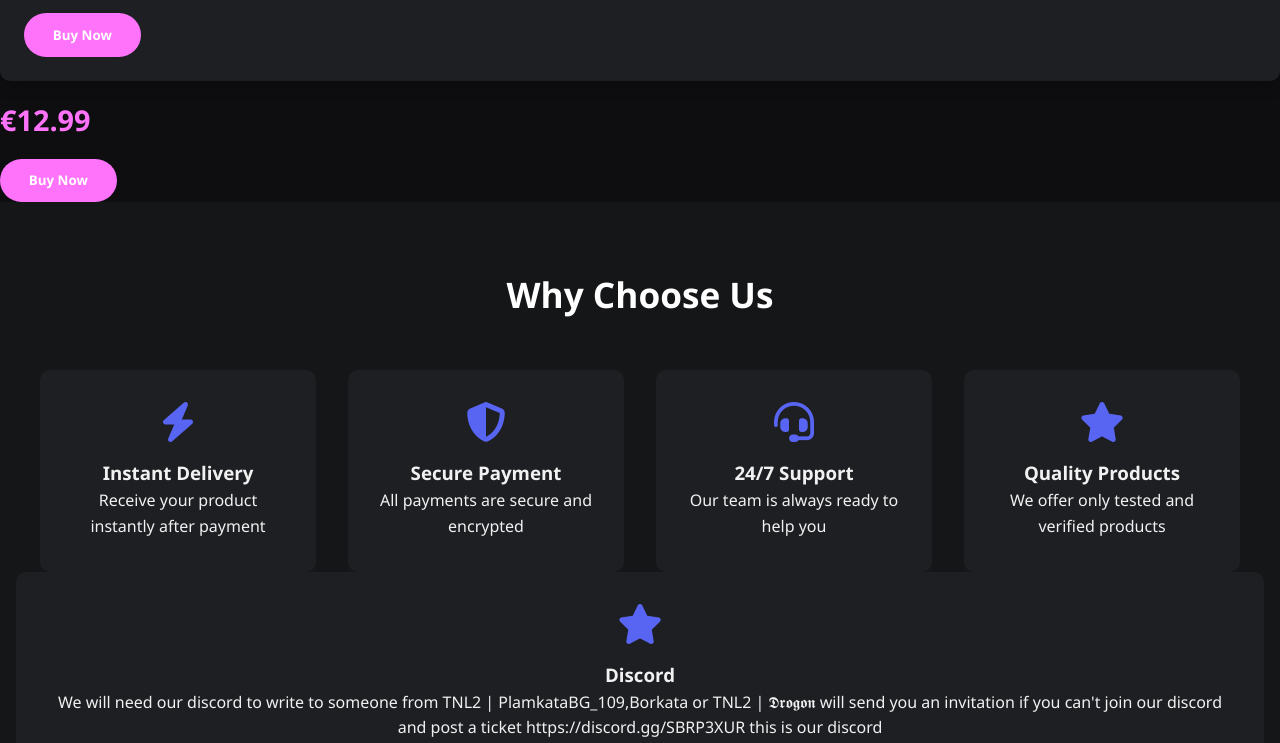
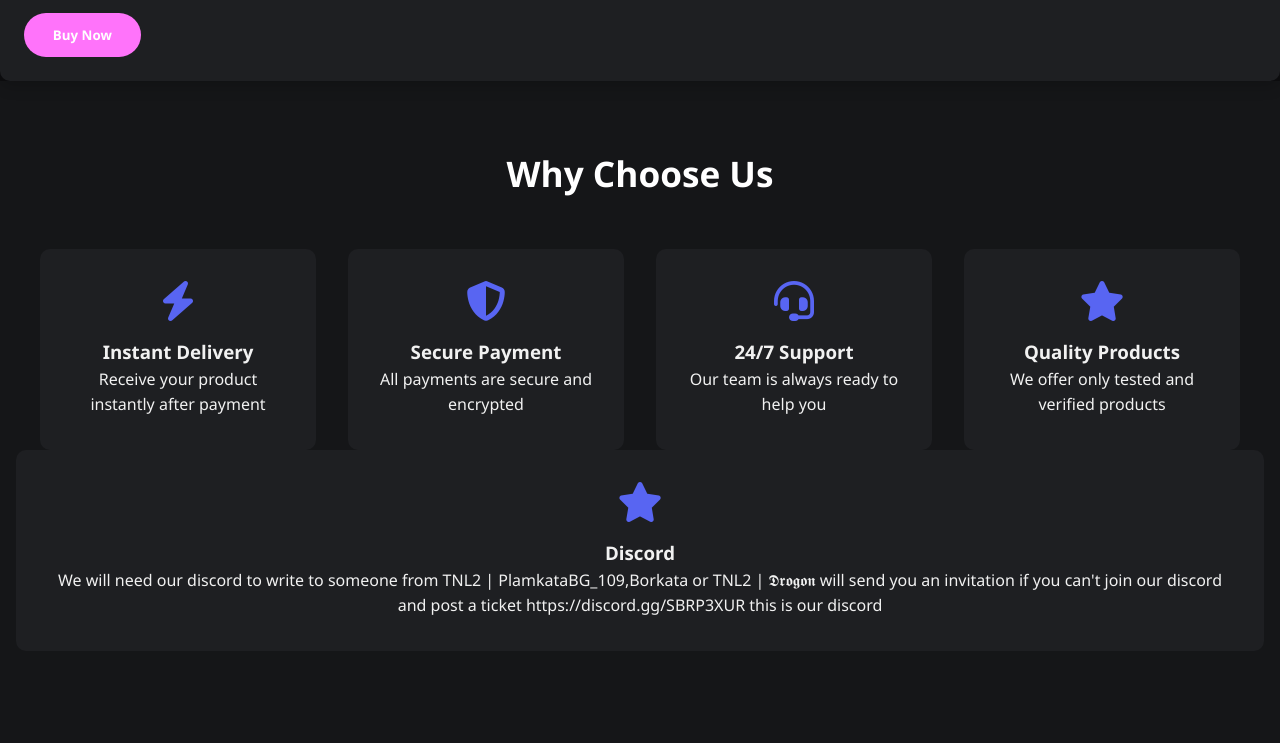
Before and after one commit to p17746795-ship-it/NITROEXPPRES, a plain HTML site: page index.html in a window 1280 px wide. Shown: the part 2073-2816 px from the top of the page. Drawn offline with Linux system fonts and the light colour scheme.

Commit message:
Update index.html

```diff
--- a/index.html
+++ b/index.html
@@ -351,14 +351,6 @@
         </div>
     </section>
 
-                    <div class="product-price">€12.99</div>
-                    <button class="btn btn-buy" onclick="orderProduct('FIVEM Clothing Pack', 12.99)">Buy Now</button>
-                </div>
-            </div>
-        </div>
-    </section>
-
-
     <!-- Features section -->
     <section class="features" id="features">
         <h2 class="section-title">Why Choose Us</h2>
```
